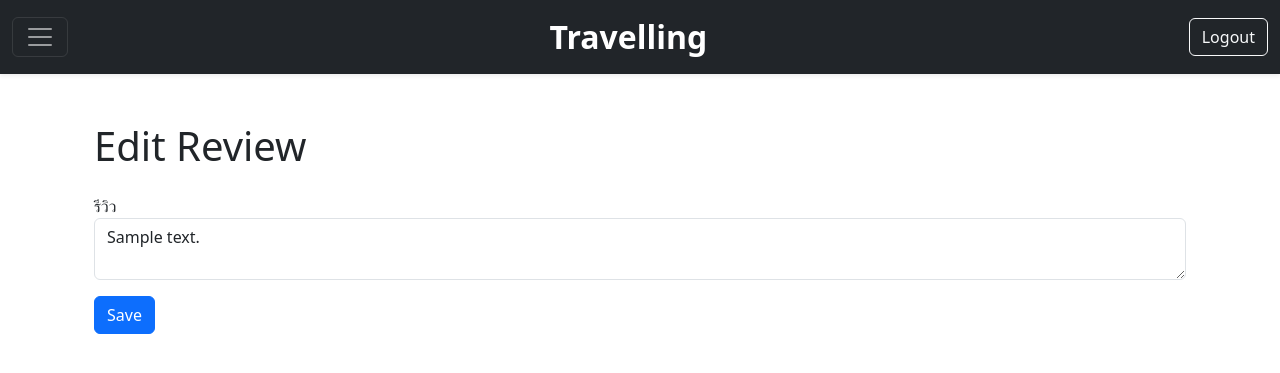
After one commit to teeranon124/myweb, a Flask app: page /edit_review/1 in a window 1280 px wide. The commit adds this page. Shown: the top 373 px of the page. Run offline with Flask 3, Linux system fonts and the light colour scheme; a user stored in the database is signed in; tables that the repository leaves empty hold one stand-in row (values such as "Sample post"); some libraries are stand-ins or nearby versions.

Commit message:
add edit and delete place

```diff
--- a/main.py
+++ b/main.py
@@ -473,5 +473,80 @@ def view_post():
     return render_template("view_post.html", user=user)
 
 
+@app.route("/edit_place/<int:place_id>", methods=["GET", "POST"])
+@login_required
+def edit_place(place_id):
+    place = models.Place.query.get_or_404(place_id)
+    if place.user_id != current_user.id:
+        abort(403)  # Forbidden
+
+    form = forms.PlaceForm(obj=place)
+
+    if form.validate_on_submit():
+        # อัปเดตข้อมูลสถานที่
+        place.name = form.name.data
+        place.description = form.description.data
+
+        # เช็คว่ามีการอัปโหลดไฟล์ใหม่หรือไม่
+        if form.images.data:
+            # 🔹 ลบรูปเก่าออกจากฐานข้อมูลก่อน
+            models.PlaceImage.query.filter_by(place_id=place.id).delete()
+
+            # 🔹 อัปโหลดรูปใหม่
+            for image in form.images.data:
+                if image.filename:  # ตรวจสอบว่าไฟล์มีชื่อหรือไม่
+                    new_image = models.PlaceImage(
+                        filename=image.filename,
+                        data=image.read(),  # อ่านข้อมูลไบนารี
+                        place_id=place.id,
+                    )
+                    models.db.session.add(new_image)  # เพิ่มไฟล์รูปภาพลง DB
+
+        models.db.session.commit()
+        return redirect(url_for("profile"))
+
+    return render_template("edit_place.html", form=form, place=place)
+
+
+@app.route("/delete_place/<int:place_id>", methods=["POST"])
+@login_required
+def delete_place(place_id):
+    place = models.Place.query.get_or_404(place_id)
+    if place.user_id != current_user.id:
+        abort(403)  # Forbidden
+
+    models.db.session.delete(place)
+    models.db.session.commit()
+    return redirect(url_for("profile"))
+
+
+@app.route("/edit_review/<int:review_id>", methods=["GET", "POST"])
+@login_required
+def edit_review(review_id):
+    review = models.Review.query.get_or_404(review_id)
+    if review.user_id != current_user.id:
+        abort(403)  # Forbidden
+
+    form = forms.ReviewForm(obj=review)
+    if form.validate_on_submit():
+        form.populate_obj(review)
+        models.db.session.commit()
+        return redirect(url_for("profile"))
+
+    return render_template("edit_review.html", form=form, review=review)
+
+
+@app.route("/delete_review/<int:review_id>", methods=["POST"])
+@login_required
+def delete_review(review_id):
+    review = models.Review.query.get_or_404(review_id)
+    if review.user_id != current_user.id:
+        abort(403)  # Forbidden
+
+    models.db.session.delete(review)
+    models.db.session.commit()
+    return redirect(url_for("profile"))
+
+
 if __name__ == "__main__":
     app.run(debug=True)
--- /dev/null
+++ b/templates/edit_review.html
@@ -0,0 +1,15 @@
+{% extends 'base.html' %}
+
+{% block body %}
+<div class="container my-5">
+    <h1 class="mb-4">Edit Review</h1>
+    <form action="" method="POST">
+        {{ form.hidden_tag() }}
+        <div class="form-group my-3">
+            {{ form.content.label }}
+            {{ form.content(class_='form-control') }}
+        </div>
+        <button type="submit" class="btn btn-primary">Save</button>
+    </form>
+</div>
+{% endblock %}
--- a/templates/profile.html
+++ b/templates/profile.html
@@ -151,6 +151,11 @@
                             {% endfor %}
                             ({{ place.average_rating }})
                         </div>
+                                                <!-- Edit and delete buttons -->
+                        <a href="{{ url_for('edit_place', place_id=place.id) }}" class="btn btn-warning btn-sm">Edit</a>
+                        <form action="{{ url_for('delete_place', place_id=place.id) }}" method="POST" class="d-inline">
+                            <button type="submit" class="btn btn-danger btn-sm">Delete</button>
+                        </form>
                     </div>
                     </a>
                 </div>
```
Also changed, not shown: templates/edit_place.html (added, +22 -0 lines).
